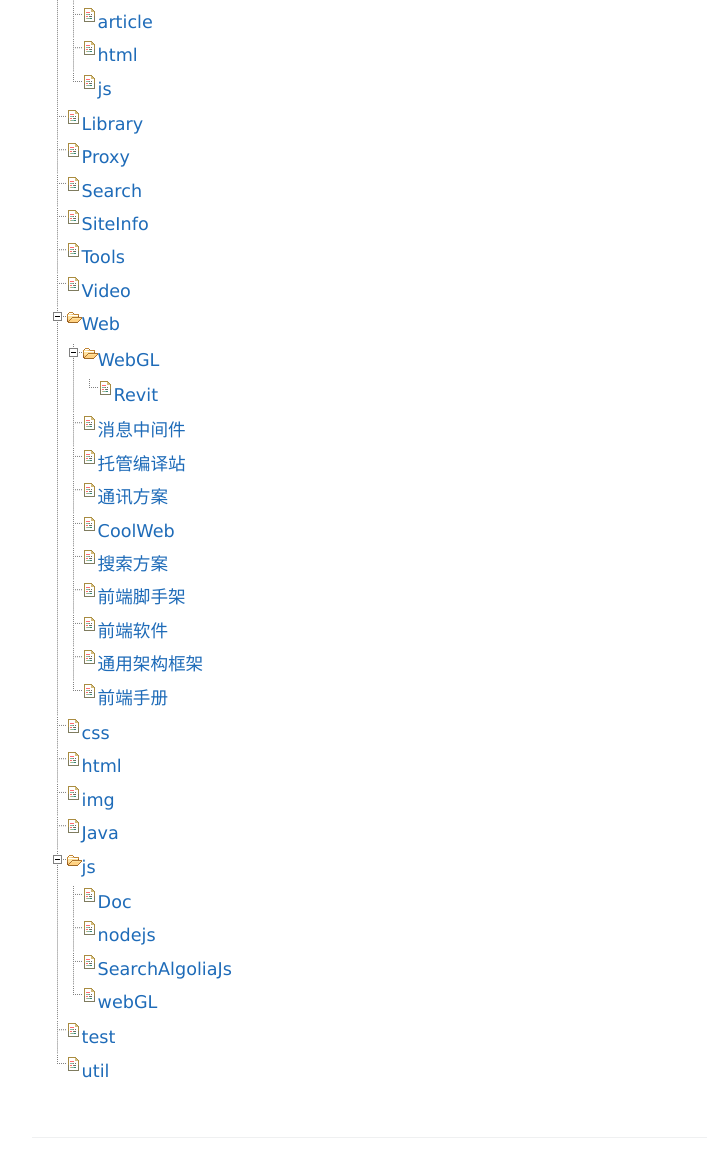
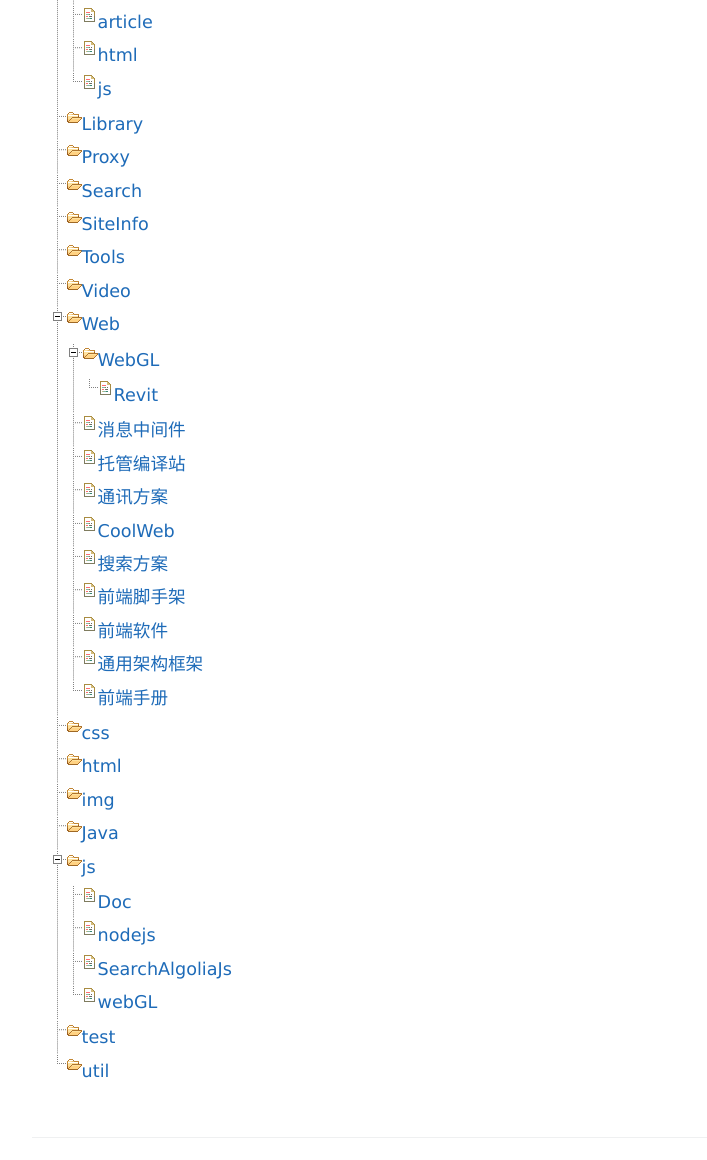
Before and after one commit to AmbroseRen/test, a Jekyll site: the page built from indexes.md, in a window 1280 px wide. Shown: the part 1802-2962 px from the top of the page, without its empty margins (192-899 px from the left). Built offline with Jekyll 4.4.1, drawn with Linux system fonts in a browser that asks for light colours; our own code applies the rules of GitHub Pages for plain Markdown files; the repository's description, which GitHub fills in, is left out.

Commit message:
Update indexes.md

```diff
--- a/indexes.md
+++ b/indexes.md
@@ -94,12 +94,12 @@
             <li><span class="file"><a href="https://ambroseren.github.io/test/Doc/js/index.html">js</a></span></li>
         </ul>
     </li>
-    <li><span class="file"><a href="https://ambroseren.github.io/test/Library/index.html">Library</a></span></li>
-    <li><span class="file"><a href="https://ambroseren.github.io/test/Proxy/index.html">Proxy</a></span></li>
-    <li><span class="file"><a href="https://ambroseren.github.io/test/Search/index.html">Search</a></span></li>
-    <li><span class="file"><a href="https://ambroseren.github.io/test/SiteInfo/AboutSite.html">SiteInfo</a></span></li>
-    <li><span class="file"><a href="https://ambroseren.github.io/test/Tools/index.html">Tools</a></span></li>
-    <li><span class="file"><a href="https://ambroseren.github.io/test/Video/index.html">Video</a></span></li>
+    <li><span class="folder"><a href="https://ambroseren.github.io/test/Library/index.html">Library</a></span></li>
+    <li><span class="folder"><a href="https://ambroseren.github.io/test/Proxy/index.html">Proxy</a></span></li>
+    <li><span class="folder"><a href="https://ambroseren.github.io/test/Search/index.html">Search</a></span></li>
+    <li><span class="folder"><a href="https://ambroseren.github.io/test/SiteInfo/AboutSite.html">SiteInfo</a></span></li>
+    <li><span class="folder"><a href="https://ambroseren.github.io/test/Tools/index.html">Tools</a></span></li>
+    <li><span class="folder"><a href="https://ambroseren.github.io/test/Video/index.html">Video</a></span></li>
     <li><span class="folder"><a href="https://ambroseren.github.io/test/Web/index.html">Web</a></span>
         <ul>
             <li><span class="folder"><a href="https://ambroseren.github.io/test/Web/WebGL/">WebGL</a></span>
@@ -118,10 +118,10 @@
             <li><span class="file"><a href="https://ambroseren.github.io/test/Web/web_guide.html">前端手册</a></span></li>
         </ul>
     </li>
-    <li><span class="file"><a href="https://ambroseren.github.io/test/css/index.html">css</a></span></li>
-    <li><span class="file"><a href="https://ambroseren.github.io/test/html/index.html">html</a></span></li>
-    <li><span class="file"><a href="https://ambroseren.github.io/test/img/index.html">img</a></span></li>
-    <li><span class="file"><a href="https://ambroseren.github.io/test/java/">Java</a></span></li>
+    <li><span class="folder"><a href="https://ambroseren.github.io/test/css/index.html">css</a></span></li>
+    <li><span class="folder"><a href="https://ambroseren.github.io/test/html/index.html">html</a></span></li>
+    <li><span class="folder"><a href="https://ambroseren.github.io/test/img/index.html">img</a></span></li>
+    <li><span class="folder"><a href="https://ambroseren.github.io/test/java/">Java</a></span></li>
     <li><span class="folder"><a href="https://ambroseren.github.io/test/js/index.html">js</a></span>
         <ul>
             <li><span class="file"><a href="https://ambroseren.github.io/test/js/Doc/index.html">Doc</a></span></li>
@@ -130,7 +130,7 @@
             <li><span class="file"><a href="https://ambroseren.github.io/test/js/webGL/index.html">webGL</a></span></li>
         </ul>
     </li>
-    <li><span class="file"><a href="https://ambroseren.github.io/test/test/index.html">test</a></span></li>
-    <li><span class="file"><a href="https://ambroseren.github.io/test/util/index.html">util</a></span></li>
+    <li><span class="folder"><a href="https://ambroseren.github.io/test/test/index.html">test</a></span></li>
+    <li><span class="folder"><a href="https://ambroseren.github.io/test/util/index.html">util</a></span></li>
 </ul>
 </div>
```
